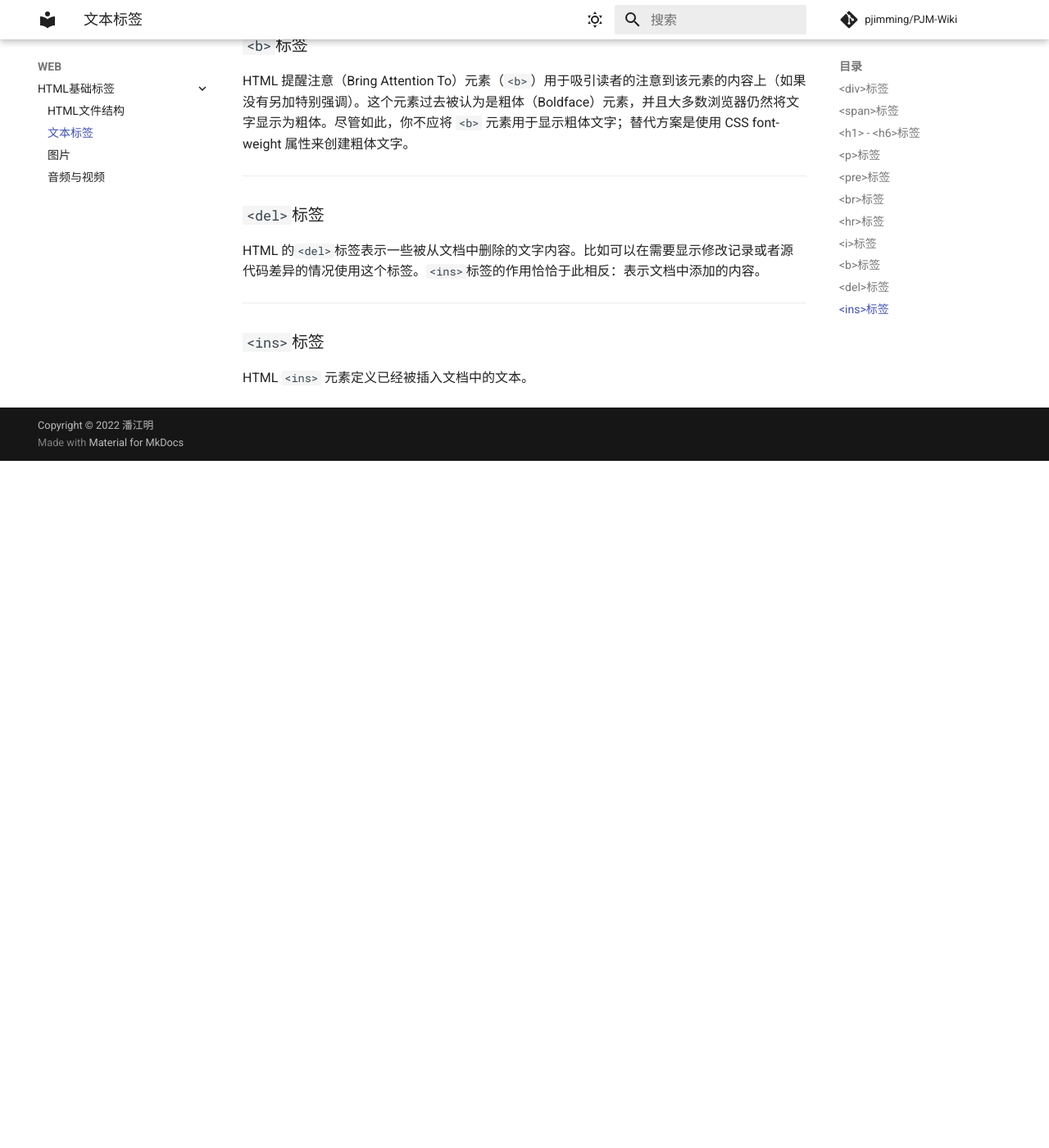
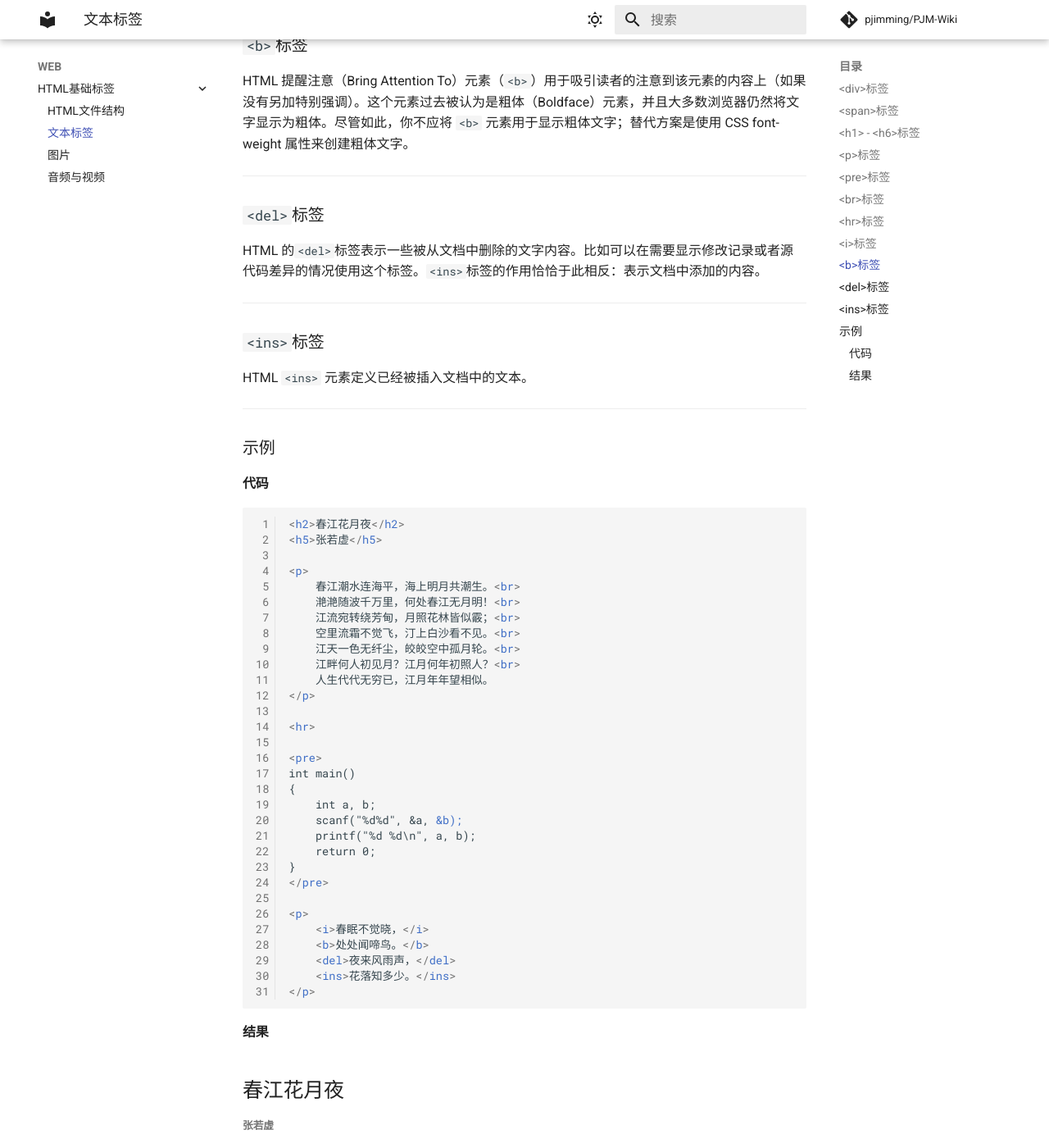
Before and after one commit to pjimming/PJM-Wiki, an MkDocs documentation site: the page built from docs/web/html/2.md, in a window 1280 px wide and 1400 px high, scrolled down 1657 px. Shown: the whole window at 82% size. Built offline with MkDocs 1.6.1 and Material for MkDocs 9.7.7, drawn with Linux system fonts in a browser that asks for light colours; comment, search, counter and statistics services are not loaded; before the commit the page ends 2219 px from its top, so only the background shows below that; some of the changed text lies outside the part shown.

Commit message:
web html 2~4

````diff
--- a/docs/web/html/2.md
+++ b/docs/web/html/2.md
@@ -56,3 +56,74 @@ HTML 的`<del>`标签表示一些被从文档中删除的文字内容。比如
 
 ### `<ins>`标签
 HTML `<ins>` 元素定义已经被插入文档中的文本。
+
+---
+
+### 示例
+#### 代码
+```html
+<h2>春江花月夜</h2>
+<h5>张若虚</h5>
+
+<p>
+    春江潮水连海平，海上明月共潮生。<br>
+    滟滟随波千万里，何处春江无月明！<br>
+    江流宛转绕芳甸，月照花林皆似霰；<br>
+    空里流霜不觉飞，汀上白沙看不见。<br>
+    江天一色无纤尘，皎皎空中孤月轮。<br>
+    江畔何人初见月？江月何年初照人？<br>
+    人生代代无穷已，江月年年望相似。
+</p>
+
+<hr>
+
+<pre>
+int main()
+{
+    int a, b;
+    scanf("%d%d", &a, &b);
+    printf("%d %d\n", a, b);
+    return 0;
+}
+</pre>
+
+<p>
+    <i>春眠不觉晓，</i>
+    <b>处处闻啼鸟。</b>
+    <del>夜来风雨声，</del>
+    <ins>花落知多少。</ins>
+</p>
+```
+
+#### 结果
+<h2>春江花月夜</h2>
+<h5>张若虚</h5>
+
+<p>
+    春江潮水连海平，海上明月共潮生。<br>
+    滟滟随波千万里，何处春江无月明！<br>
+    江流宛转绕芳甸，月照花林皆似霰；<br>
+    空里流霜不觉飞，汀上白沙看不见。<br>
+    江天一色无纤尘，皎皎空中孤月轮。<br>
+    江畔何人初见月？江月何年初照人？<br>
+    人生代代无穷已，江月年年望相似。
+</p>
+
+<hr>
+
+<pre>
+int main()
+{
+    int a, b;
+    scanf("%d%d", &a, &b);
+    printf("%d %d\n", a, b);
+    return 0;
+}
+</pre>
+
+<p>
+    <i>春眠不觉晓，</i>
+    <b>处处闻啼鸟。</b>
+    <del>夜来风雨声，</del>
+    <ins>花落知多少。</ins>
+</p>
````
Also changed, not shown: docs/web/html/3.md (+11 -0 lines), docs/web/html/4.md (+27 -2 lines).
